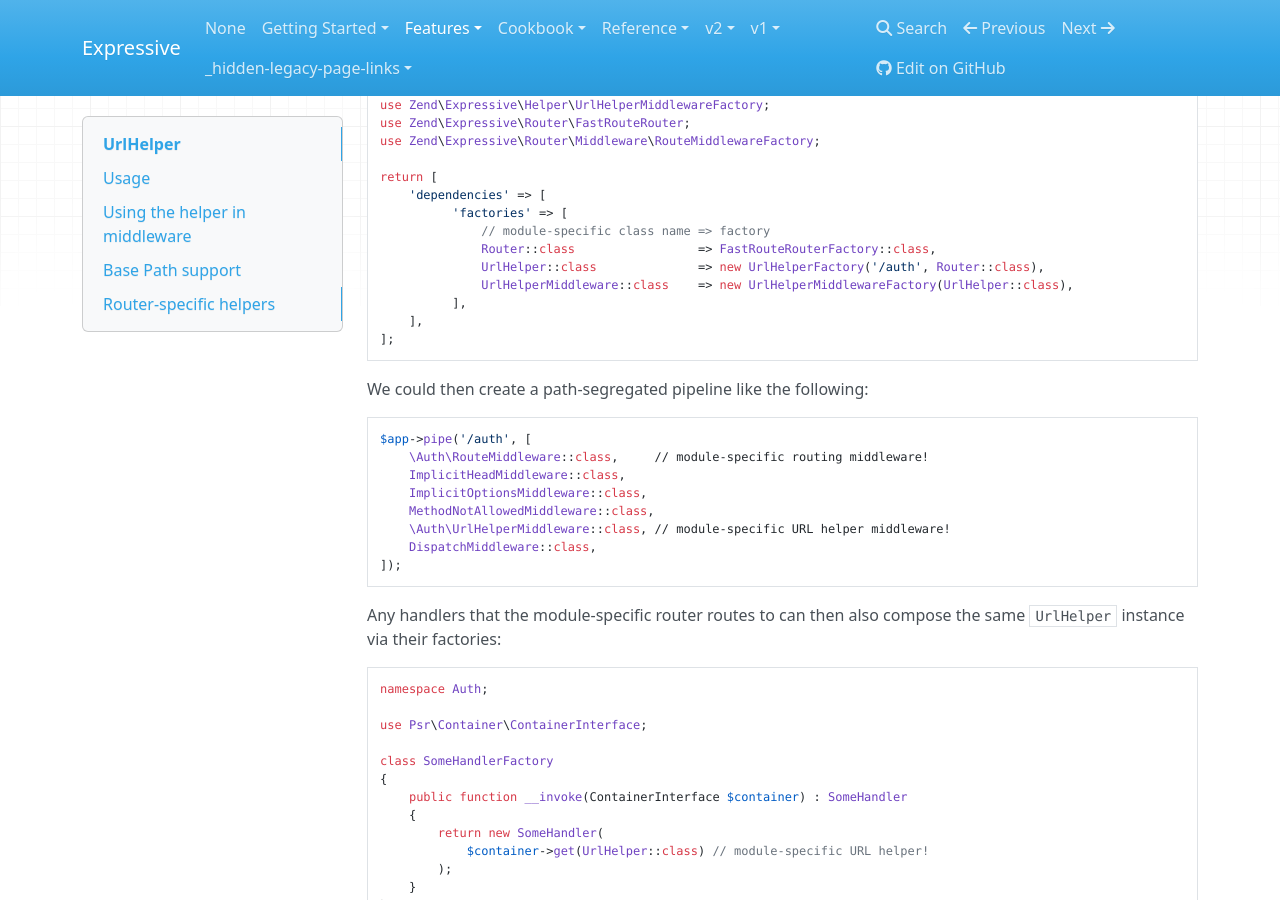
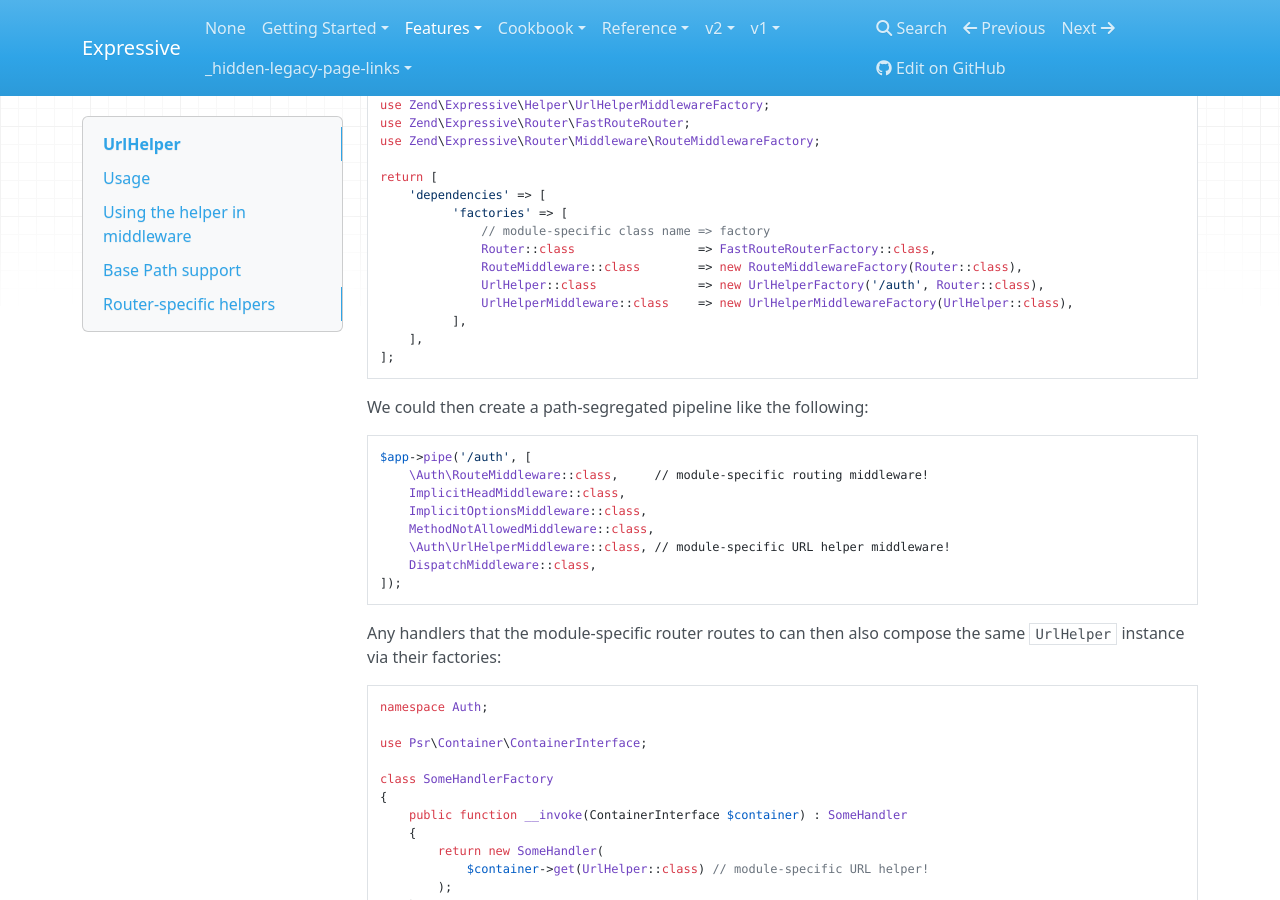
Before and after one commit to zendframework/zend-expressive, an MkDocs documentation site: the page built from docs/book/v3/features/helpers/url-helper.md, in a window 1280 px wide and 900 px high, scrolled down 3751 px. Built offline with MkDocs 1.6.1, drawn with Linux system fonts in a browser that asks for light colours; nearby versions of some CDN libraries; old or Windows-style settings are respelled for this version of MkDocs.

Commit message:
Ensure example demonstrates configuring RouteMiddleware

```diff
--- a/docs/book/v3/features/helpers/url-helper.md
+++ b/docs/book/v3/features/helpers/url-helper.md
@@ -217,6 +217,7 @@ return [
           'factories' => [
               // module-specific class name => factory
               Router::class                 => FastRouteRouterFactory::class,
+              RouteMiddleware::class        => new RouteMiddlewareFactory(Router::class),
               UrlHelper::class              => new UrlHelperFactory('/auth', Router::class),
               UrlHelperMiddleware::class    => new UrlHelperMiddlewareFactory(UrlHelper::class),
           ],
```
